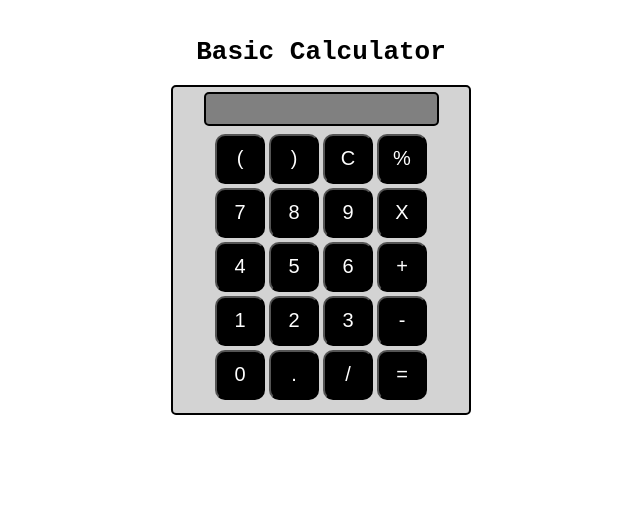
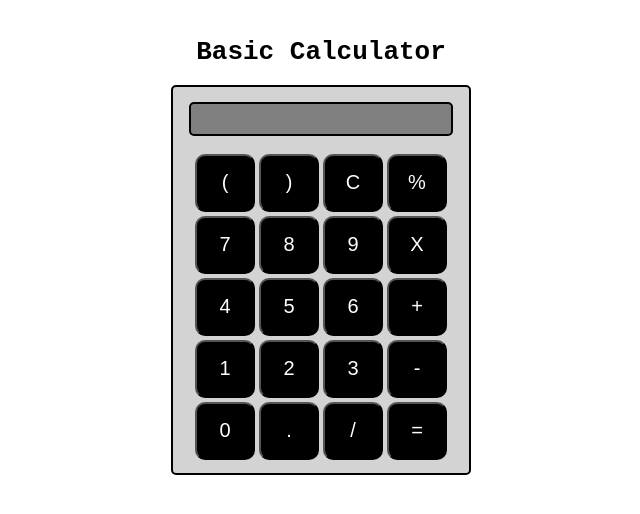
Before and after one commit to Abhilasha6/LGMVIP-Web, a plain HTML site: page Simple Calculator/index.html in a window 1280 px wide. Shown: the whole page, without its empty margins (319-959 px from the left). Drawn offline with Linux system fonts and the light colour scheme.

Commit message:
changed styling of input text

```diff
--- a/Simple Calculator/style.css
+++ b/Simple Calculator/style.css
@@ -24,9 +24,9 @@ table{
 input{
     font-size: 17px;
     padding: 5px;
-    margin: auto;
+    margin: 10px auto;
     border: 2px solid black;
-    width: auto;
+    width: 250px;
     background-color: gray;
     color: white;
     border-radius: 5px;
@@ -35,7 +35,7 @@ button{
     font-size: 20px;
     background-color: black;
     color: white;
-    width: 50px;
-    height: 50px;
+    width: 60px;
+    height: 58px;
     border-radius: 10px;
 }
```
